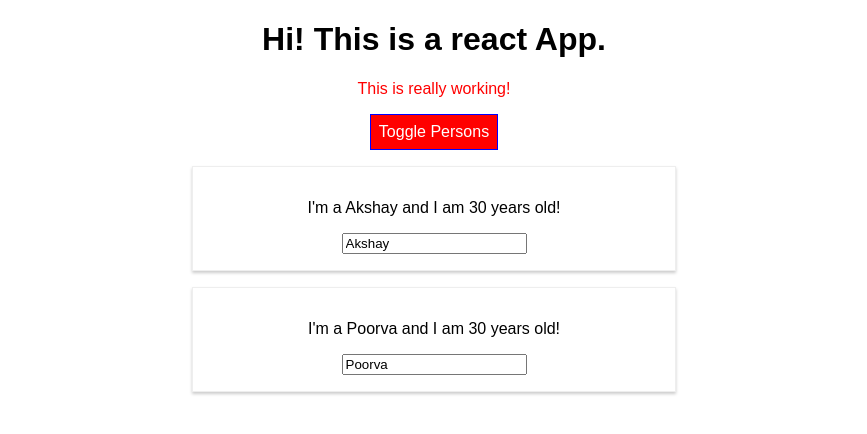
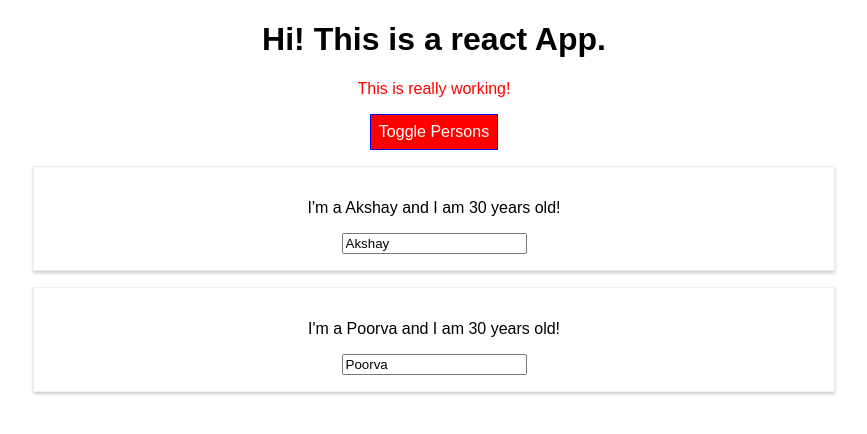
Before and after one commit to akshaypalshikar/react-app, a React (Create React App) app: page / in a window 1280 px wide. Shown: the top 434 px of the page, without its empty margins (206-1073 px from the left). Built offline with nearby package versions, Linux system fonts and the light colour scheme.

Commit message:
remove radium

```diff
--- a/src/App.js
+++ b/src/App.js
@@ -2,7 +2,7 @@
 import logo from './logo.svg';
 import './App.css';
 import Person from './Person/Person';
-import Radium, {StyleRoot} from 'radium';
+
 
 class App extends Component {
   state = {
@@ -47,10 +47,6 @@
       border : '1px solid blue',
       padding : '8px',
       cursor : 'pointer',
-      ':hover':{
-        backgroundColor:'lightgreen',
-        color:'black'
-      }
     };
 
 
@@ -67,10 +63,6 @@
                     </div>
                   );
                   style.backgroundColor='red';
-                  style[':hover']={
-                    backgroundColor:'salmon',
-                    color:'black'
-                  }
     }
 
     const cssClasses = [];
@@ -83,14 +75,14 @@
 
 
         return (
-        <StyleRoot>
+
           <div className="App">
               <h1>Hi! This is a react App.</h1>
               <p className={cssClasses.join(' ')}>This is really working!</p>
               <button style={style} onClick={this.togglePersonsHandler.bind(this)}>Toggle Persons</button>
               {persons}
           </div>
-      </StyleRoot>
+
     );
 
  // return React.createElement('div',null,React.createElement( 'h1', null,'Hi, This is a react app!!'));
@@ -98,4 +90,4 @@
 
 }
 
-export default Radium(App);
+export default App;
--- a/src/Person/Person.js
+++ b/src/Person/Person.js
@@ -1,16 +1,10 @@
 import React from 'react';
 import Person from './Person.css';
-import Radium from 'radium';
+
 
 const person = (props) => {
-console.log(props);
-const style = {
-    '@media(min-width:500px)':{
-        width:'450px'
-    }
-};
     return (
-    <div className="Person" style={style}>
+        <div className="Person" >
             <p onClick={props.clicked}> I'm a {props.name} and I am {props.age} years old!</p>
             <p>{props.children}</p>
             <input type="text" onChange={props.changed} value={props.name} />
@@ -18,4 +12,4 @@
     );
 }
 
-export default Radium(person);
+export default person;
```
Lines whose indentation alone changed are shown as unchanged.
